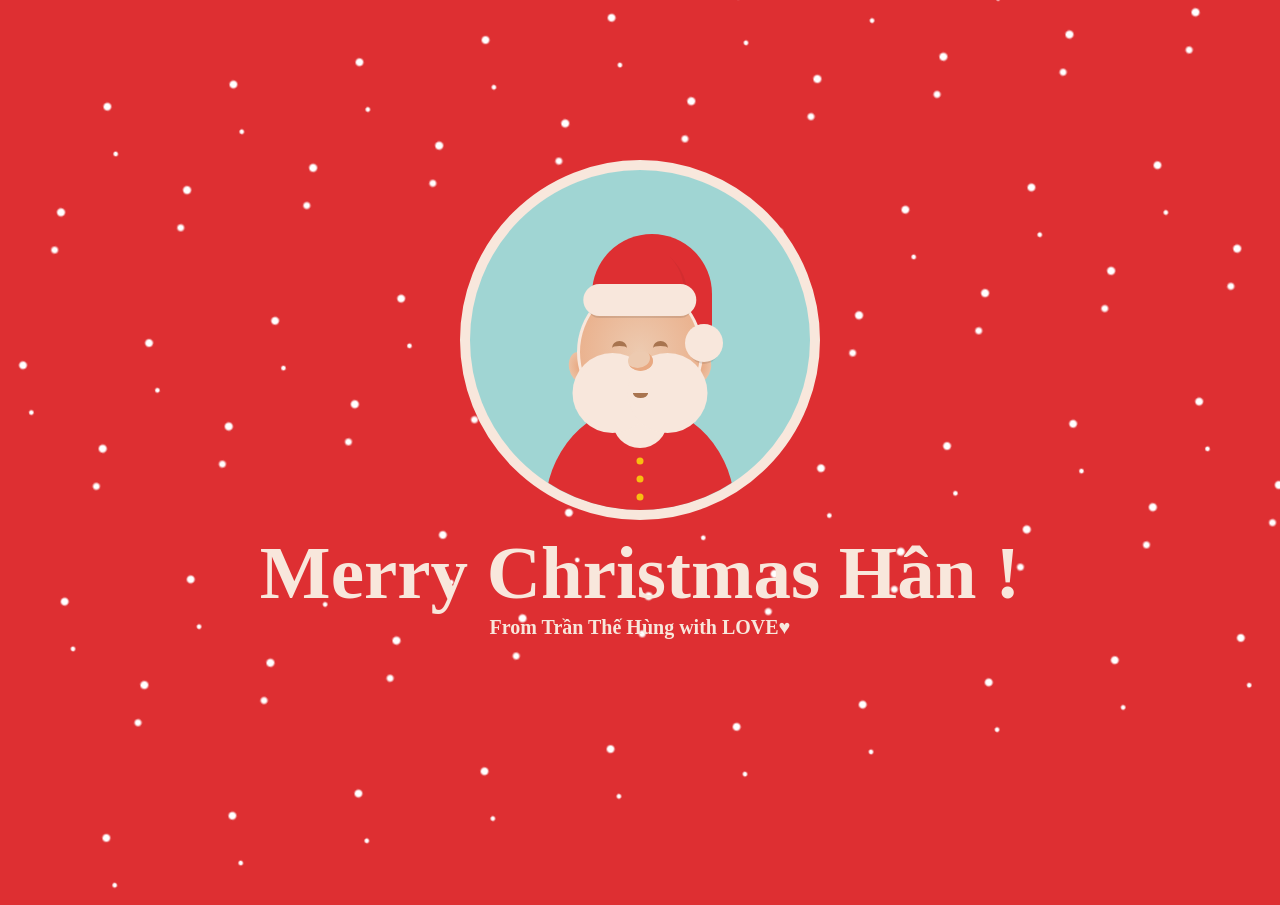
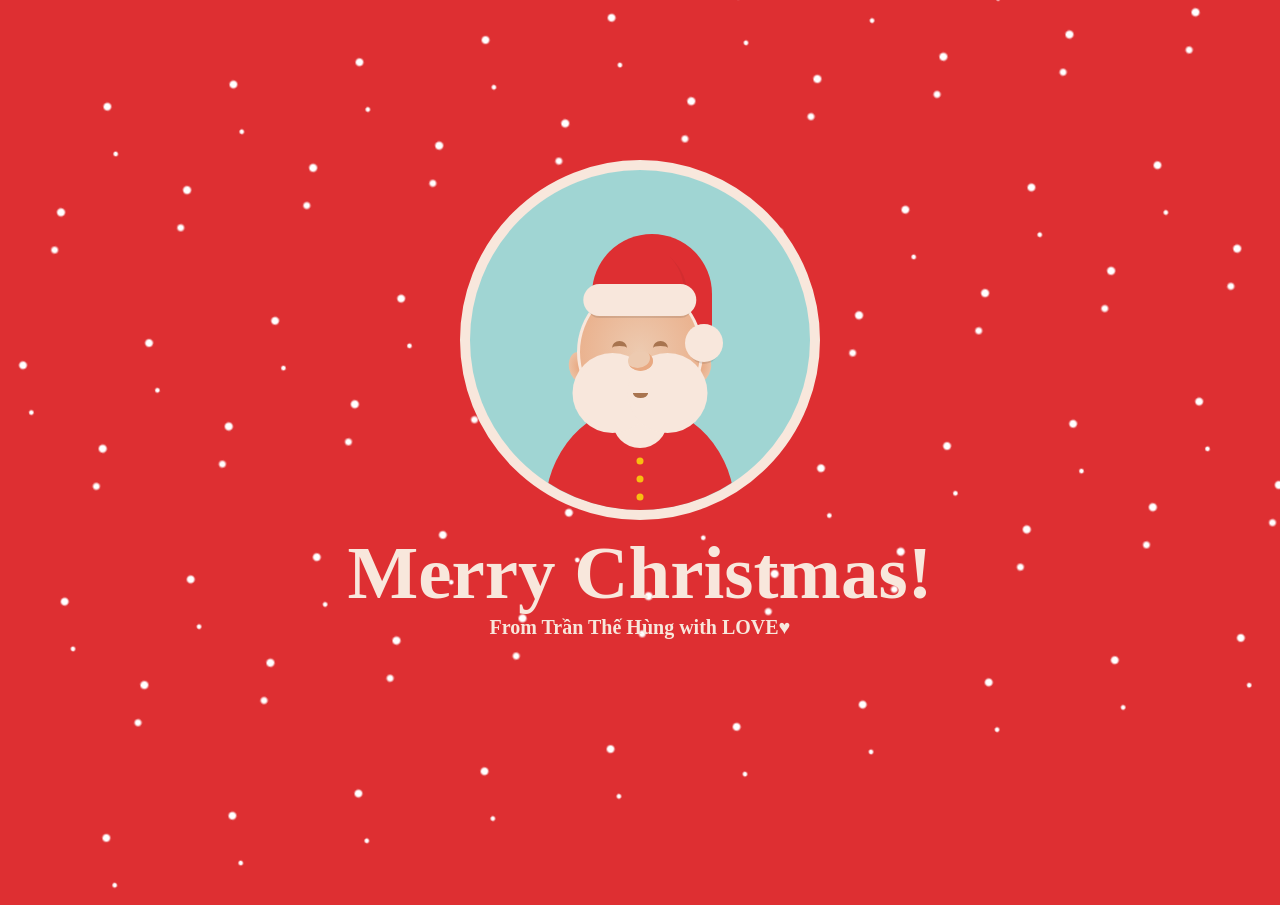
Before and after one commit to TranTheHung567/Christmas-Card, a plain HTML site: page index.html in a window 1280 px wide. Both pictures are taken after a click on the element "Nhấn vào thư nhé !!!". Shown: the top 905 px of the page. Drawn offline with Linux system fonts and the light colour scheme; a web font is replaced by a local one.

Commit message:
Update index.html

```diff
--- a/index.html
+++ b/index.html
@@ -1072,7 +1072,7 @@
 
    <div class="christmas" >
     <div class="message">
-        <h1>Merry Christmas Hân !</h1>
+        <h1>Merry Christmas!</h1>
         <h2>From Trần Thế Hùng with LOVE♥</h2>
     </div>
     <div class="window ">
```
